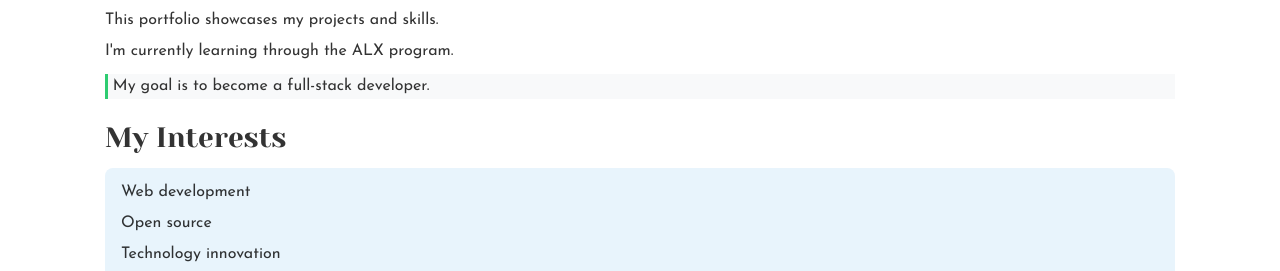
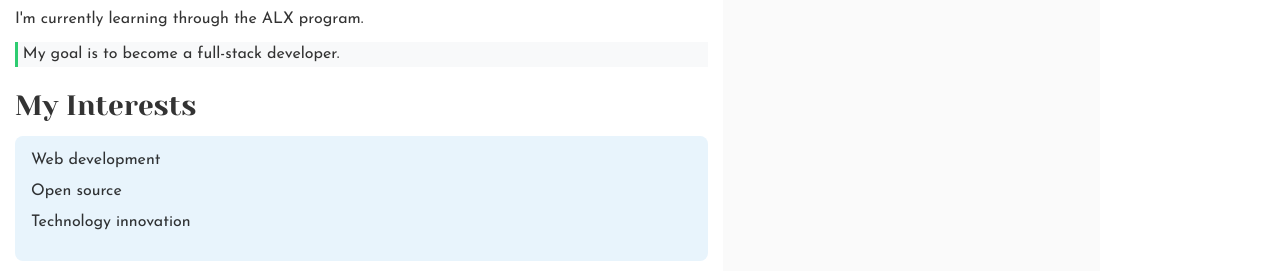
Before and after one commit to CallMeHoussam/alx_html_css, a plain HTML site: page css_basics/index.html in a window 1280 px wide. Shown: the part 305-576 px from the top of the page. Drawn offline with Linux system fonts and the light colour scheme.

Commit message:
edited css

```diff
--- a/css_basics/styles.css
+++ b/css_basics/styles.css
@@ -87,3 +87,26 @@ footer {
     padding: 1rem;
     text-align: center;
 }
+
+body {
+    display: flex;
+    flex-direction: column;
+    margin: 0;
+    height: 100vh;
+}
+
+main {
+    display: flex;
+    flex-direction: row;
+    flex: auto;
+}
+
+article {
+    flex: 2;
+    overflow-y: auto;
+}
+
+aside {
+    flex: 1;
+    overflow-y: auto;
+}
```
